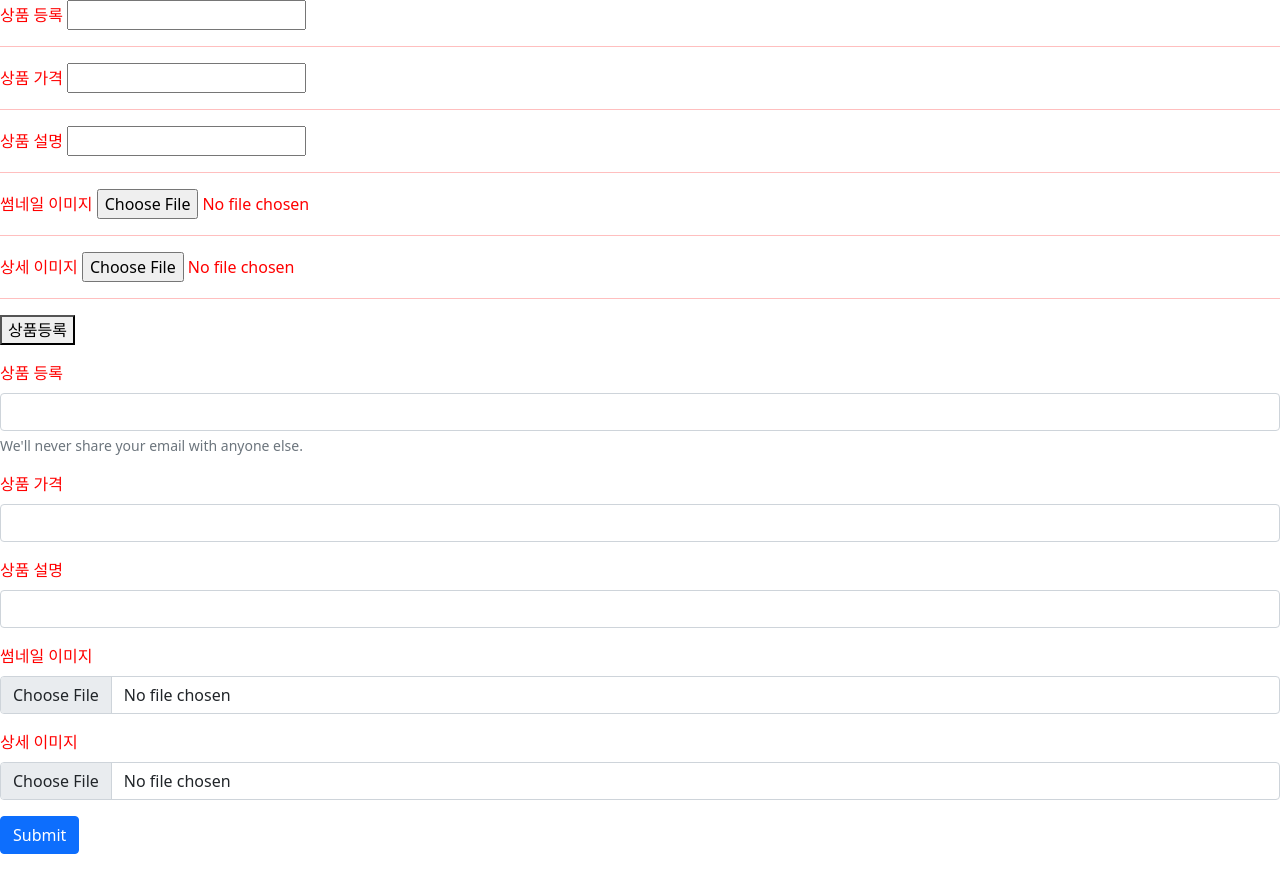
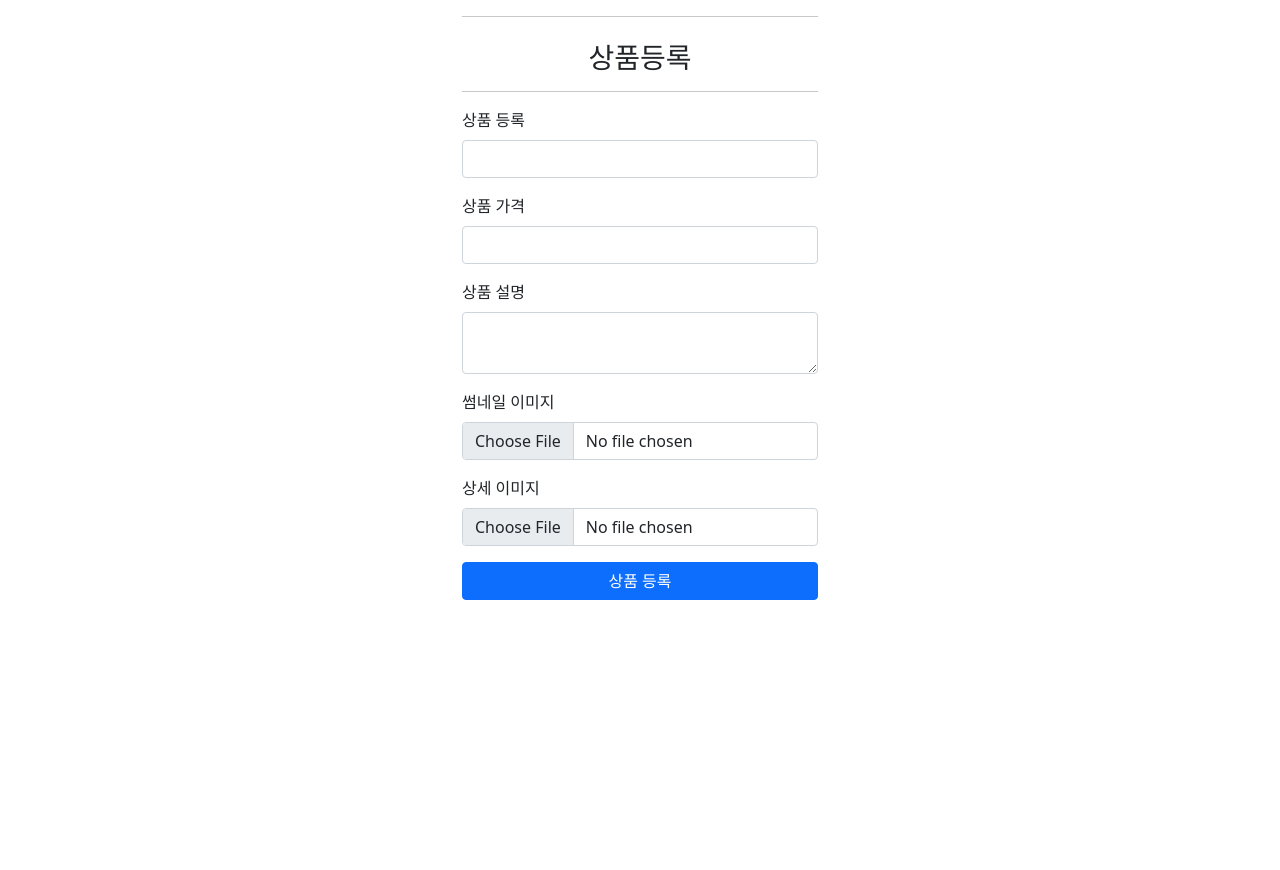
Before and after one commit to CheongYa/--Python--OnlineStore, a Flask app: page /products/form in a window 1280 px wide. After the commit the page ends 600 px from the top, so only its background shows below. Run offline with Flask 2, Linux system fonts and the light colour scheme.

Commit message:
chapter3(2)

```diff
--- a/templates/product_form.html
+++ b/templates/product_form.html
@@ -3,26 +3,22 @@
         <title>탭에 보여지는 내용입니다.</title>
         <link href="https://cdn.jsdelivr.net/npm/bootstrap@5.1.3/dist/css/bootstrap.min.css" rel="stylesheet" integrity="sha384-1BmE4kWBq78iYhFldvKuhfTAU6auU8tT94WrHftjDbrCEXSU1oBoqyl2QvZ6jIW3" crossorigin="anonymous">
     </head>
-    <body class="main" id="form" style="color: red"> <!--class, id = f12를 누르면 확인 가능-->
-        <form action="/products/regist" method="post" enctype="multipart/form-data"> <!--action = 주소, method = 방식, enctype = 이미지 업로드 사용 가능하게 함?-->
-            <label>상품 등록</label> <!--작성된 텍스트 남김-->
-            <input type="text" name="name"><hr/> <!--텍스트에 입력할 수 있는 칸 생성--> <!--줄로 구분-->
-            <label>상품 가격</label>
-            <input type="text" name="price"><hr/>
-            <label>상품 설명</label>
-            <input type="text" name="description"><hr/>
-            <label>썸네일 이미지</label>
-            <input type="file" name="thumbnail_img"><hr/> <!--파일을 업로드 할 수 있는 칸 생성-->
-            <label>상세 이미지</label>
-            <input type="file" name="detail_img"><hr/>
-            <button type="submit">상품등록</button> <!--상품등록이란 버튼 생성-->
-        </form>
+    <body>
+        <div class="container"> <!--구역 구분 용도--> <!--container = 양옆 여백-->
+            <div class="row">
+                <div class="col-4"> <!--col-4 = 12개의 구역을 4구역으로 좌측, 중앙, 우측 을 가짐 -->
 
+                </div>
+                <div class="col-4">
+                    <div>
+                        <hr>
+                        <h3 class="pt-2 pd-2 text-center">상품등록</h3> <!--start, center, end 로 글자 위치 조절--> <!--pt = padding top, pd = padding down 으로 위, 아래의 여백을 늘림 f12로도 확인 가능-->
+                        <hr>
+                    </div>
                     <form action="/products/regist" method="post" enctype="multipart/form-data">
                         <div class="mb-3">
                             <label for="name" class="form-label">상품 등록</label>
                             <input name="name" type="text" class="form-control" id="name" aria-describedby="emailHelp">
-              <div id="emailHelp" class="form-text">We'll never share your email with anyone else.</div>
                         </div>
                         <div class="mb-3">
                             <label for="price" class="form-label">상품 가격</label>
@@ -30,7 +26,7 @@
                         </div>
                         <div class="mb-3">
                             <label for="description" class="form-label">상품 설명</label>
-                <input name="description" type="text" class="form-control" id="description">
+                            <textarea name="description" type="text" class="form-control" id="description"></textarea> <!--textarea = input과는 다르게 크기 늘리기 가능-->
                         </div>
                         <div class="mb-3">
                             <label for="thumbnail_img" class="form-label">썸네일 이미지</label>
@@ -40,7 +36,12 @@
                             <label for="detail_img" class="form-label">상세 이미지</label>
                             <input name="detail_img" type="file" class="form-control" id="detail_img">
                         </div>
-            <button type="submit" class="btn btn-primary">Submit</button>
+                        <button type="submit" class="btn btn-primary w-100">상품 등록</button> <!--w-100 = 가로값 100%로 채우기-->
                     </form>
+                </div>
+                <div class="col-4">
+                </div>
+            </div>
+        </div>
     </body>
 </html>
```
Lines whose indentation alone changed are shown as unchanged.
